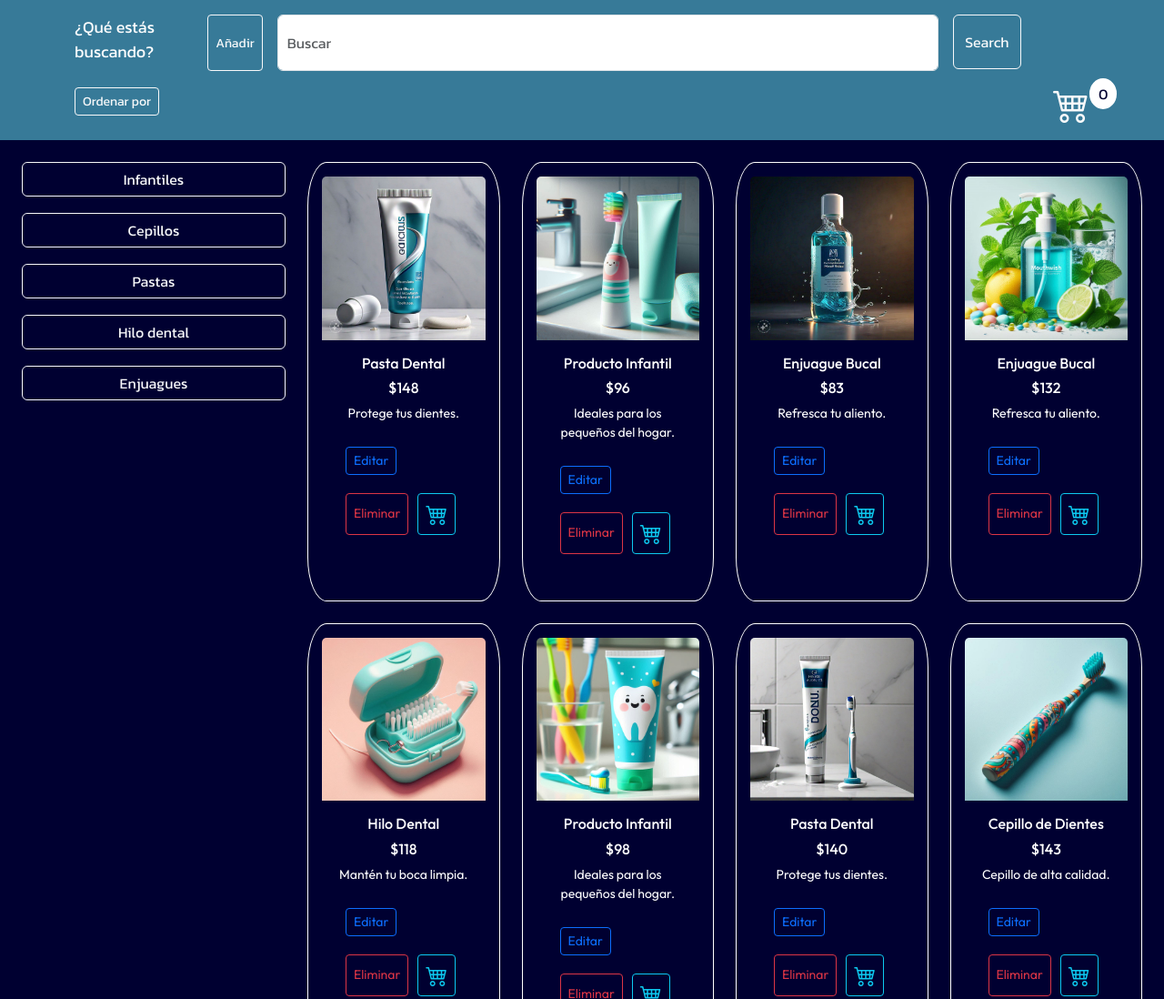
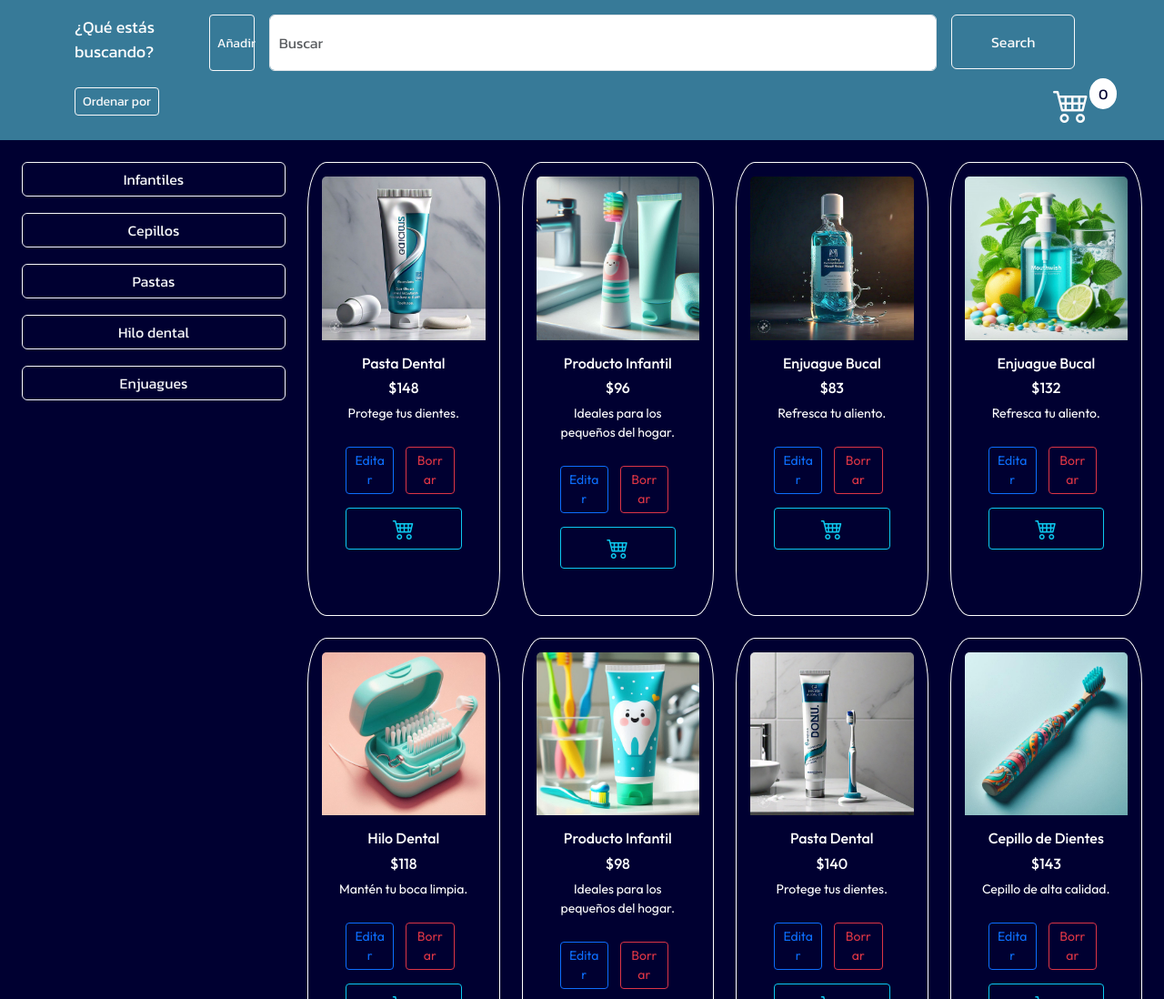
Before and after one commit to MontseCamch/dental-tech, a plain HTML site: page tienda.html in a window 1280 px wide. Shown: the top 1098 px of the page at 91% size. Drawn offline with nearby package versions, Linux system fonts and the light colour scheme.

Commit message:
modificacion de los botones

```diff
--- a/tienda.css
+++ b/tienda.css
@@ -92,28 +92,43 @@ animation: pulsation 1s infinite;
       transform: scale(1);
    }
 }
+.card-container {
+   width: 100%; /* Se ajusta al ancho de su contenedor padre */
+   max-width: 300px; /* Limita el ancho de la tarjeta */
+   padding: 20px;
+   border: 1px solid #ccc;
+   border-radius: 10px;
+   box-sizing: border-box;
+   overflow: hidden;
+}
 
 .btn {
+   flex: 1;
    font-family: "Kanit", sans-serif;
+   display: flex;
    color: #ffffff;
-   background-color: #4280b3;
    border: none;
-   border-radius: 5px;
+   border-radius: 20%;
    margin-bottom: 10px;
    padding: 10px;
    text-align: center;
+   min-height: 25px;
+   min-width: 50px;
 }
 
  .btn-container {
   display: flex;
-  justify-content: flex-start;
-  gap: 10px; /* Espacio entre los botones */
+  justify-content:flex-start;
+  gap: 5px; /* Espacio entre los botones */
   flex-wrap: wrap; /* Evita que se desborden */
   padding: 10px;
-  max-width: 100%; /* Asegura que no se desborde */
+  max-width: 100%;
+ height: auto;/* Asegura que no se desborde */
   box-sizing: border-box;
   border-radius: 20%;/* Incluye el borde en el cálculo del tamaño */
 }
+
+
 .bi bi-cart4 {
    width: 20px;
 }
--- a/tienda.js
+++ b/tienda.js
@@ -130,8 +130,8 @@ editButton.textContent = 'Editar';
 editButton.addEventListener('click', () => editarProducto(producto, col));
 
 const deleteButton = document.createElement('button');
-deleteButton.className = 'btn btn-container btn-outline-danger btn-sm';
-deleteButton.textContent = 'Eliminar';
+deleteButton.className = 'btn btn-container btn-outline-danger btn-sm me-2';
+deleteButton.textContent = 'Borrar';
 deleteButton.addEventListener('click', () => eliminarProducto(col));
 
 const addToCartButton = document.createElement('button');
```
